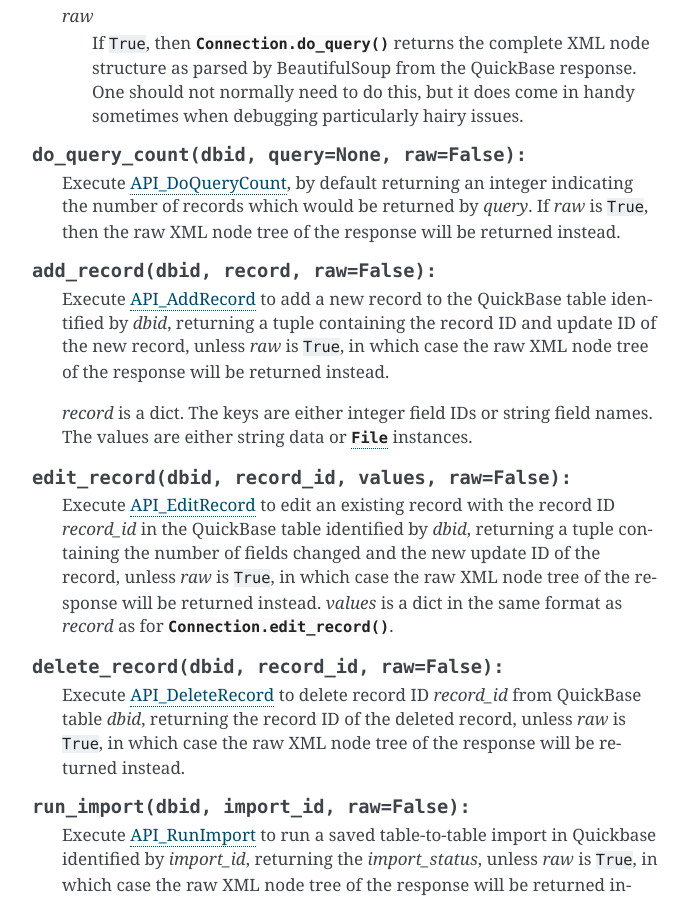
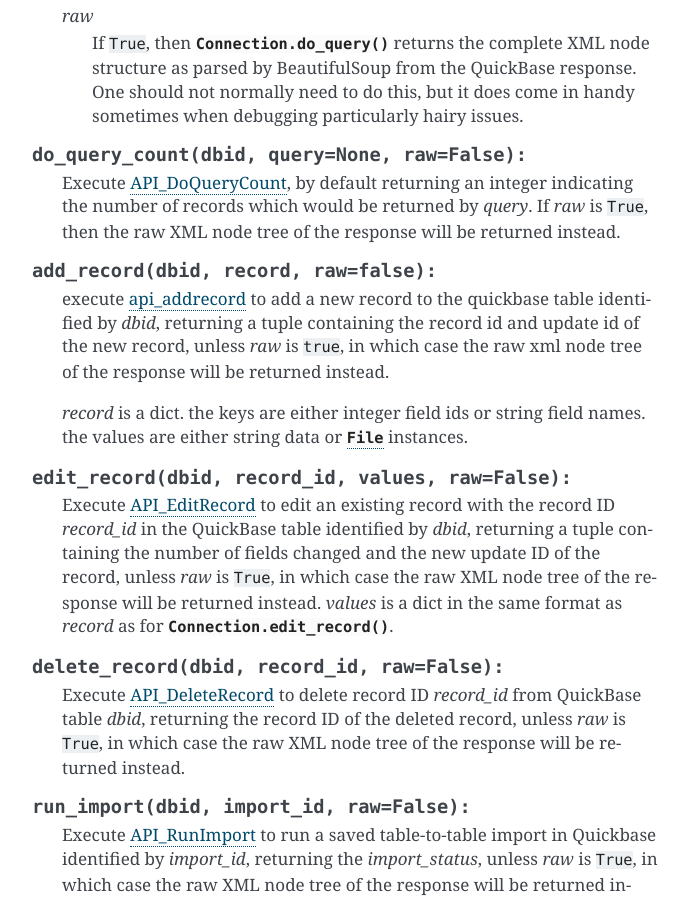
Before and after one commit to WesTower/py-quickbase, a Sphinx documentation site: the page built from docs/index.rst, in a window 1280 px wide and 900 px high, scrolled down 1376 px. Shown: the whole window, without its empty margins (418-1107 px from the left). Built offline with Sphinx 7.4.7, drawn with Linux system fonts in a browser that asks for light colours; some of the changed text lies outside the part shown.

```diff
--- a/docs/index.rst
+++ b/docs/index.rst
@@ -97,17 +97,17 @@ Usage
       which would be returned by *query*.  If *raw* is ``True``, then the
       raw XML node tree of the response will be returned instead.
 
-   .. method:: add_record(dbid, record, raw=False):
+   .. method:: add_record(dbid, record, raw=false):
 
-      Execute `API_AddRecord
+      execute `api_addrecord
       <http://www.quickbase.com/api-guide/index.html#add_record.html>`_
-      to add a new record to the QuickBase table identified by *dbid*,
-      returning a tuple containing the record ID and update ID of the
-      new record, unless *raw* is ``True``, in which case the raw XML
+      to add a new record to the quickbase table identified by *dbid*,
+      returning a tuple containing the record id and update id of the
+      new record, unless *raw* is ``true``, in which case the raw xml
       node tree of the response will be returned instead.
 
-      *record* is a dict.  The keys are either integer field IDs or
-      string field names.  The values are either string data or
+      *record* is a dict.  the keys are either integer field ids or
+      string field names.  the values are either string data or
       :class:`File` instances.
 
    .. method:: edit_record(dbid, record_id, values, raw=False):
@@ -182,6 +182,16 @@ Usage
       latest version.
       :meth:`Connection.download()`.
 
+   .. method:: user_roles(dbid, raw=False):
+
+      Execute `API_UserRoles
+      <http://www.quickbase.com/api-guide/index.html#userroles.html>`_
+      to request the list of users and their roles in the QuickBase
+      application identified by *dbid*, returning a list of users as
+      dicts. If *raw* is ``True``, then the raw XML node tree of the
+      reponse will be returned instead.
+      :meth:`Connection.edit_record()`.
+
 .. class:: File(filename, data)
 
    Files have to be uploaded to QuickBase specially.  The path of least
```
